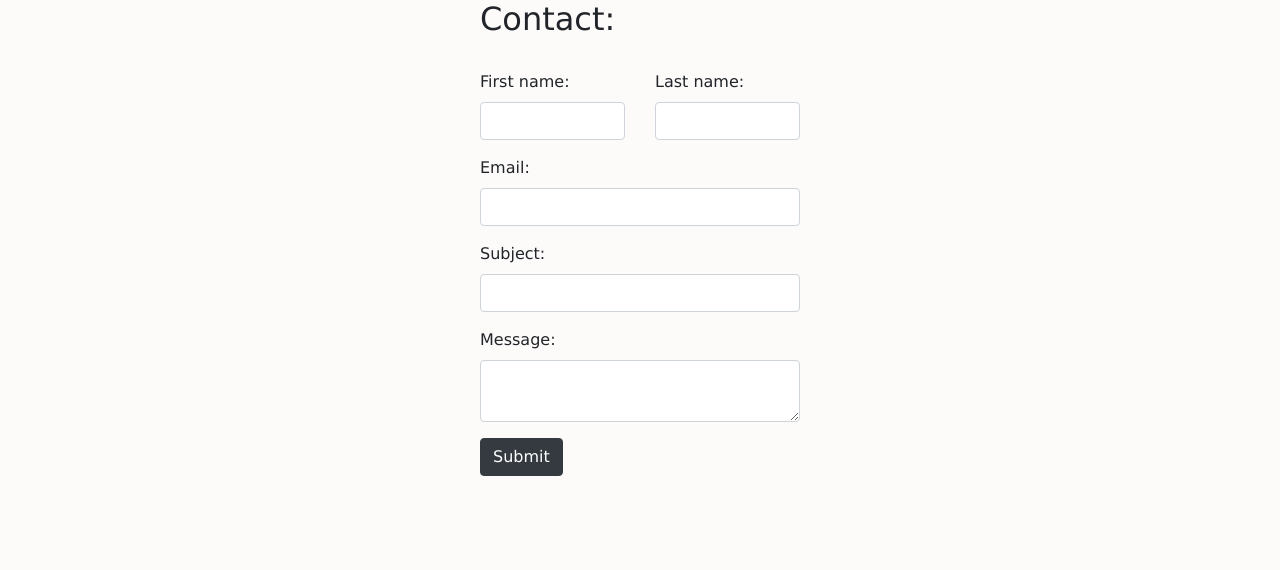
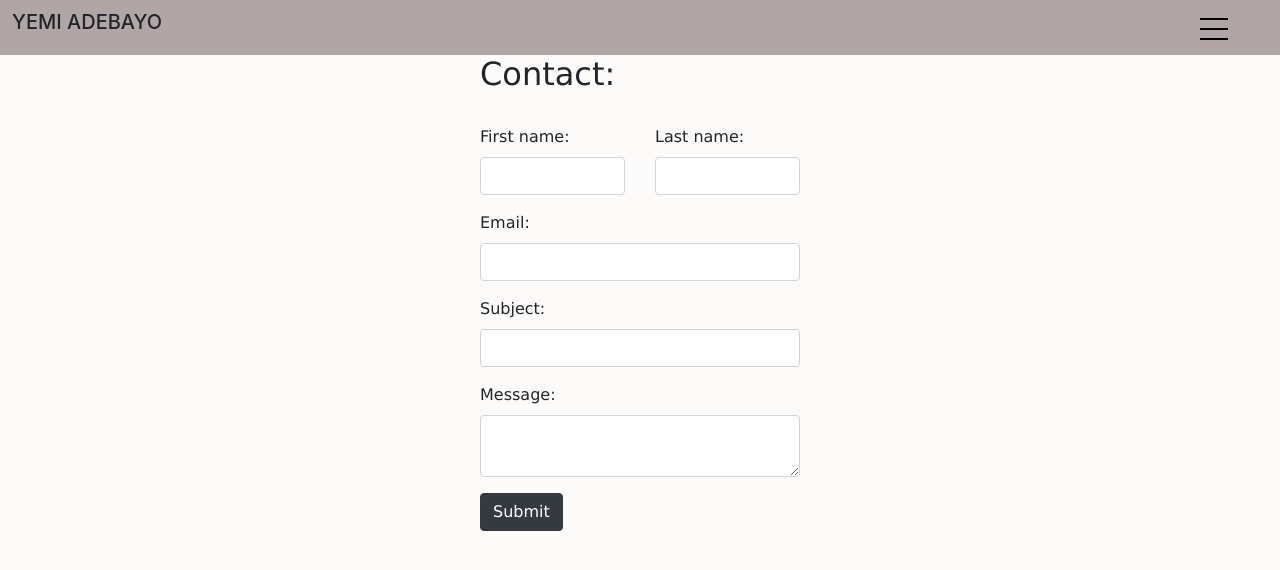
Before and after one commit to yem82/portfolio, a React (Create React App) app in the folder portfolio-react/: page / in a window 1280 px wide. Shown: the top 570 px of the page. Built offline with nearby package versions, Linux system fonts and the light colour scheme; the HTML template or start-up script is replaced by a standard one.

Commit message:
create navbar

```diff
--- a/portfolio-react/src/App.js
+++ b/portfolio-react/src/App.js
@@ -1,9 +1,11 @@
 import React from 'react';
+import Navbar from './components/Navbar';
 import Form from './components/Form';
 
 function App() {
   return (
     <div>
+      <Navbar />
       <Form />
     </div>
   );
--- a/portfolio-react/src/components/Form.js
+++ b/portfolio-react/src/components/Form.js
@@ -71,7 +71,7 @@ render() {
     const { errors } = this.state
     return (
       <div>
-        <form onSubmit={this.handleSubmit} className="form">
+        <form onSubmit={this.handleSubmit} className="form" id="contact">
           <h2>Contact:</h2>
           <br/>
           <div className="row">
--- /dev/null
+++ b/portfolio-react/src/components/Navbar.js
@@ -0,0 +1,58 @@
+import React, { Component } from 'react';
+import './Navbar.scss';
+
+class Navbar extends Component {
+  // constructor(props) {
+  //   super(props);
+  //   this.state = {
+
+  //   };
+
+  // }
+
+  render() {
+
+    return (
+      <div>
+        <nav className="navigation">
+        <h5 className="full-name">YEMI ADEBAYO</h5>
+        <div className="menu-wrap">
+          <input type="checkbox" className="toggler" />
+          <div className="hamburger"><div></div></div>
+          <div className="menu">
+            <div>
+              <div>
+              <ul>
+                <li>
+                <a href="#about">About Me</a>
+                </li>
+                <li>
+                <a href="#projects">Projects</a>
+                </li>
+                <li>
+                <a href="#contact">Contact</a>
+                </li>
+                <li>
+                <a
+                  href="https://www.linkedin.com/in/yadebayo/"
+                  target="_blank"
+                  rel="noopener noreferrer">LinkedIn</a>
+                </li>
+                <li>
+                <a
+                  href="https://github.com/yem82"
+                  target="_blank"
+                  rel="noopener noreferrer">GitHub</a>
+                </li>
+              </ul>
+              </div>
+            </div>
+          </div>
+        </div>
+        </nav>
+      </div>
+    )
+  }
+}
+
+export default Navbar;
--- /dev/null
+++ b/portfolio-react/src/components/Navbar.scss
@@ -0,0 +1,139 @@
+.navigation {
+  max-width: 100%;
+  background-color: rgb(176, 166, 166);
+  height: 55px;
+}
+.full-name {
+  position: absolute;
+  top: 10px;
+  left: 12px;
+}
+
+.menu-wrap {
+  position: fixed;
+  top: -0.25px;
+  right: 18px;
+  z-index: 1;
+
+  .toggler {
+    position: absolute;
+    top: -0.25px;
+    right: 18px;
+    z-index: 2;
+    cursor: pointer;
+    width: 50px;
+    height: 50px;
+    opacity: 0;
+
+    &:checked ~ .menu {
+      visibility: visible;
+    }
+
+    &:checked ~ .menu > div {
+      transform: scale(1);
+      transition-duration: 0.1s;
+    }
+
+    &:checked ~ .menu > div > div {
+      opacity: 1;
+      transform: opacity 0.4s ease;
+    }
+
+    &:checked + .hamburger > div {
+      transform:rotate(135deg);
+
+      &:before,
+      &:after {
+        top: 0;
+        transform: rotate(90deg);
+      }
+    }
+  }
+  .menu {
+    position: fixed;
+    top: -0.25px;
+    left: 0;
+    width: 100%;
+    height: 100%;
+    visibility: hidden;
+    overflow: hidden;
+    display: flex;
+    align-items: center;
+    justify-content: center;
+  }
+
+  .menu > div {
+    background: rgba(210, 204, 195, 0.85);
+    //open animation
+    border-radius: 50%;
+    width: 200vw;
+    height: 200vh;
+    display: flex;
+    align-items: center;
+    justify-content: center;
+    transform: scale(0);
+    transition: all 0.4s ease;
+  }
+
+  .menu > div > div {
+    text-align: center;
+    max-width: 90vw;
+    max-height:100vh;
+    transition: opacity 0.4s ease;
+  }
+
+  .menu > div > div >ul >li {
+   list-style: none;
+   color: rgba(57, 20, 20, 0.694);
+   font-size: 1.5rem;
+   padding: 1rem;
+  }
+
+  .menu > div > div >ul >li >a {
+    // inherit text colour instead of blue hyperlink
+    color: inherit;
+    text-decoration: none;
+    transition: color 0.4s ease;
+   }
+
+  .hamburger {
+    position: absolute;
+    top: -0.5px;
+    right: 18px;
+    z-index: 1;
+    width: 60px;
+    height: 60px;
+    padding: 1rem;
+    display: flex;
+    align-items: center;
+    justify-content: center;
+  }
+
+  .hamburger > div {
+    position:relative;
+    width: 100%;
+    height: 2px;
+    background-color: black;
+    display: flex;
+    align-items: center;
+    justify-content: center;
+    transition: all 0.4s ease;
+
+// top and bottom lines
+   &:before,
+   &:after {
+    content: '';
+    position: absolute;
+    z-index: 1;
+    top: -10px;
+    width: 100%;
+    height: 2px;
+    background: inherit;
+   }
+
+// moves line down
+   &:after {
+    top: 10px
+   }
+  }
+}
```
Also changed, not shown: portfolio-react/src/components/About.js (added, +22 -0 lines), portfolio-react/src/components/Footer.js (added, +22 -0 lines), portfolio-react/src/components/Projects.js (added, +22 -0 lines), portfolio-react/src/components/Technologies.js (added, +22 -0 lines), portfolio-react/src/components/Toggle.js (added, +20 -0 lines), 2 other files (tests, documents, lock files or other folders).
